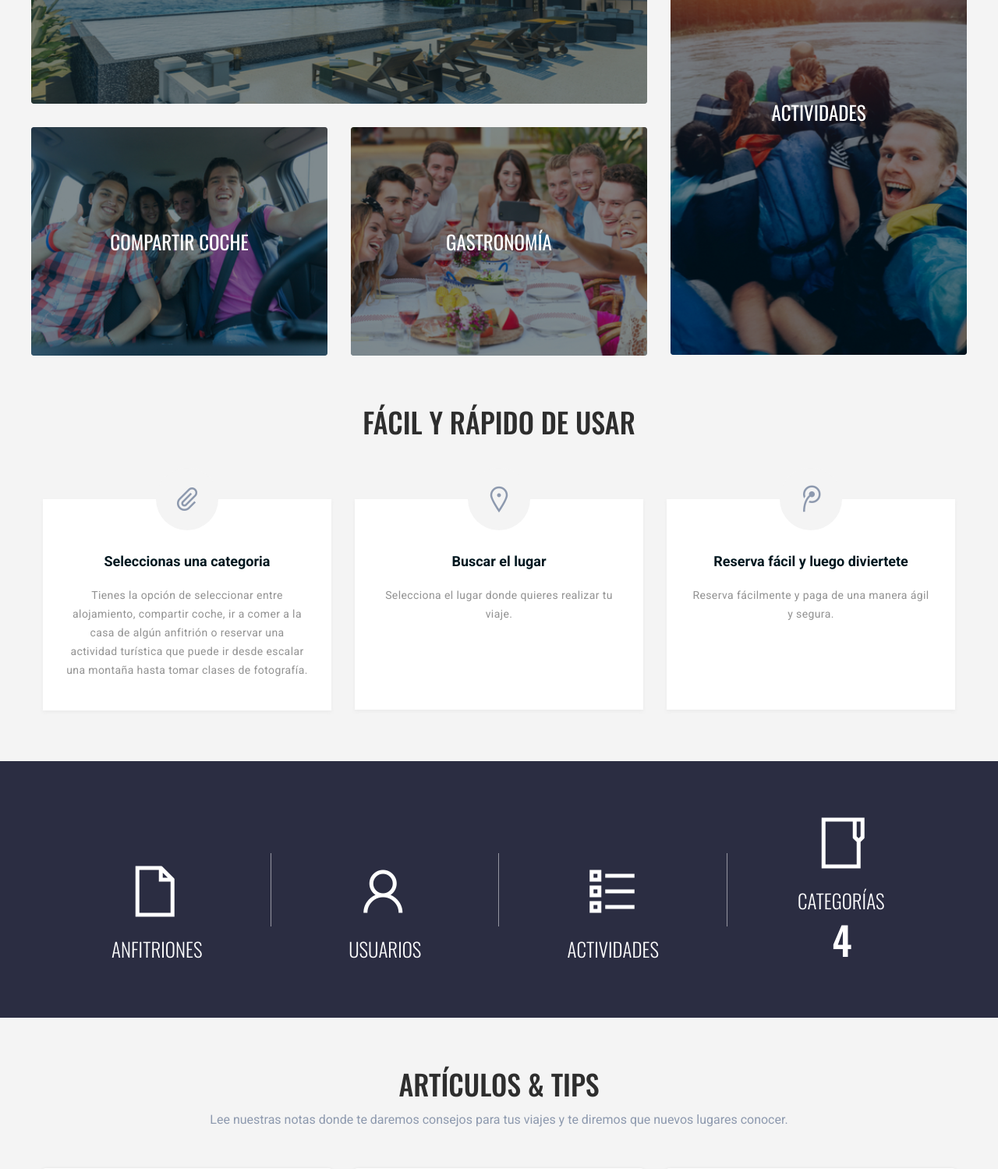
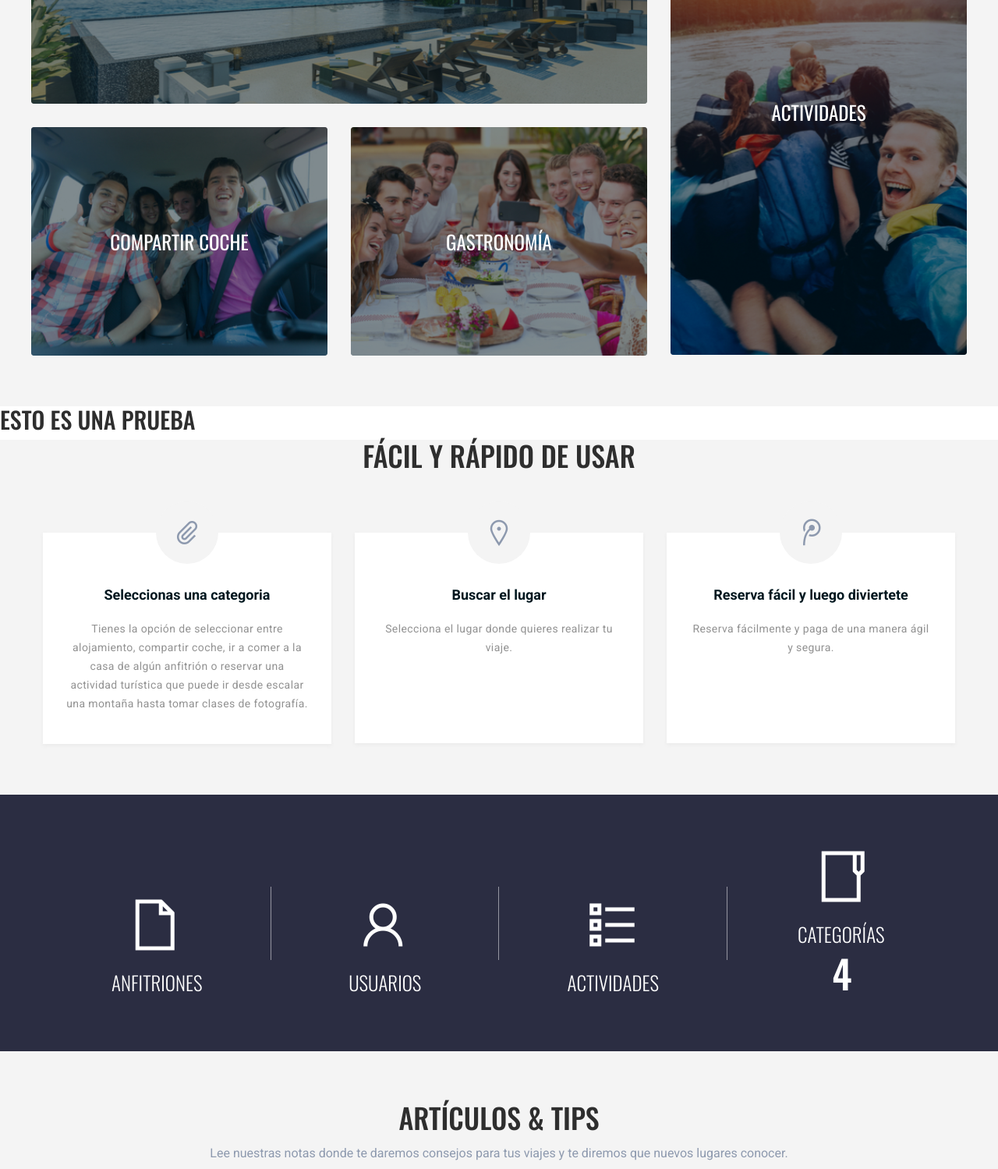
Before and after one commit to jams450/Titulacion_Cursos, a PHP site: page /src/ in a window 1280 px wide. Shown: the part 1040-2539 px from the top of the page at 78% size. Run offline with PHP 8.4, Linux system fonts and the light colour scheme; grey boxes labelled with a size stand in for pictures from a placeholder-image service; some libraries are stand-ins or nearby versions.

Commit message:
prueba msj-index

```diff
--- a/index.php
+++ b/index.php
@@ -114,7 +114,7 @@
         </div>
       </div>
     </section>
-
+    <h2>ESTO ES UNA PRUEBA</h2>
     <!--section>
 				<div class="block gray remove-top">
 					<div class="row">
```
